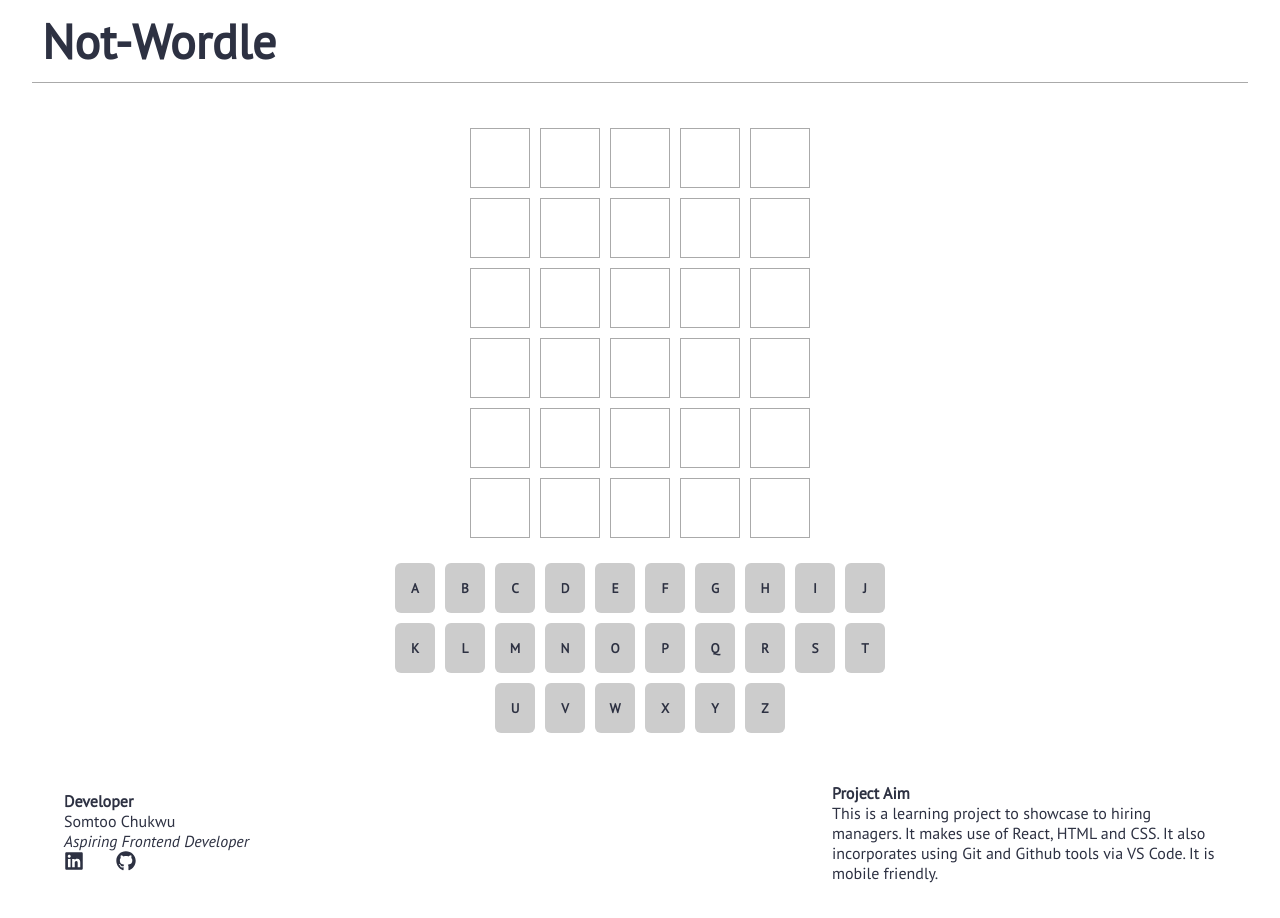
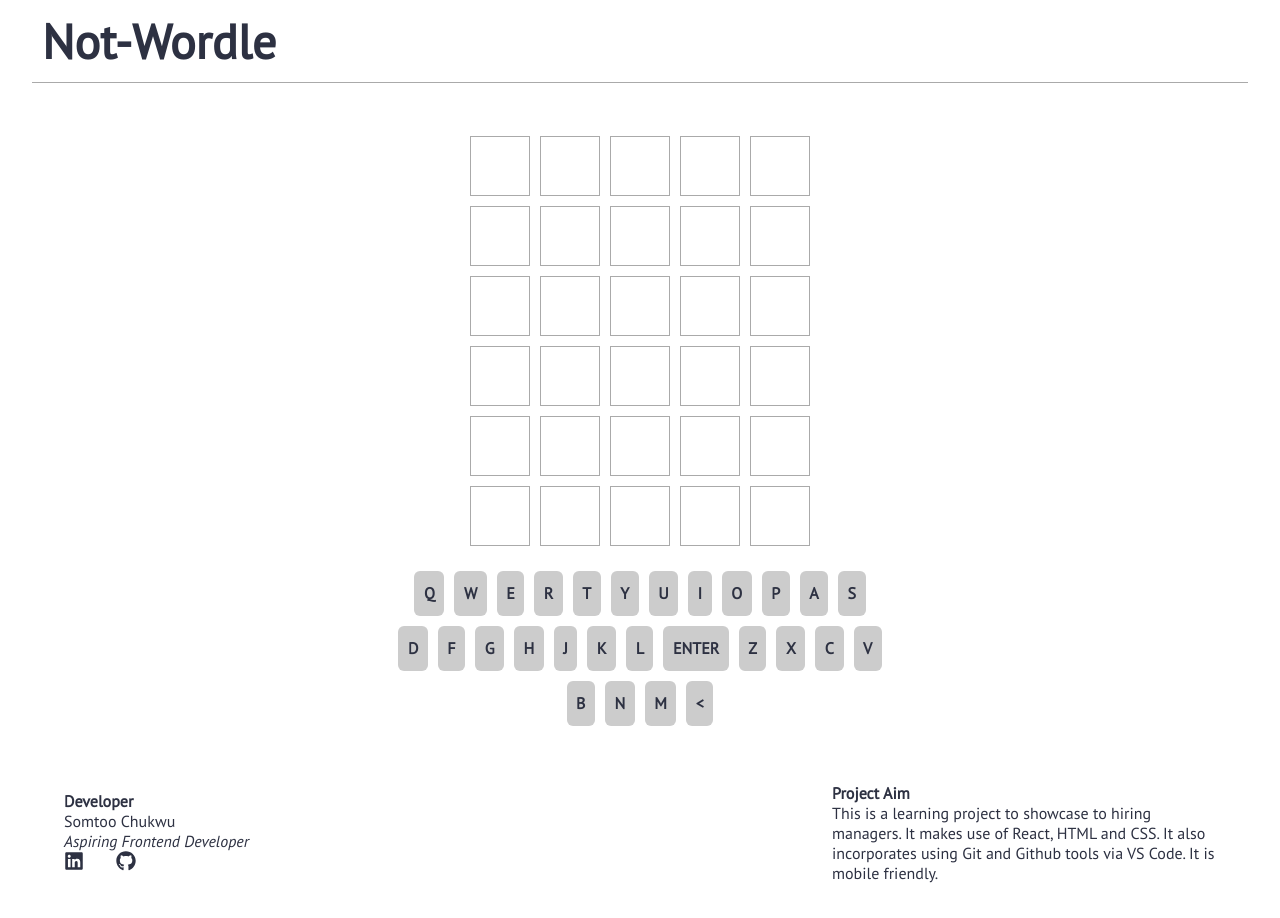
Before and after one commit to SomtooFromLaffy/Not-Wordle, a React (Create React App) app in the folder not-wordle/: page / in a window 1280 px wide. Built offline with nearby package versions, Linux system fonts and the light colour scheme.

Commit message:
Keyboard is now qwerty style

```diff
--- a/not-wordle/src/assets/keyletters.json
+++ b/not-wordle/src/assets/keyletters.json
@@ -1,30 +1,33 @@
 {
     "letters": [
+      {"key": "q"},
+      {"key": "w"},
+      {"key": "e"},
+      {"key": "r"},
+      {"key": "t"},
+      {"key": "y"},
+      {"key": "u"},
+      {"key": "i"},
+      {"key": "o"},
+      {"key": "p"},
       {"key": "a"},
-      {"key": "b"},
-      {"key": "c"},
+      {"key": "s"},
       {"key": "d"},
-      {"key": "e"},
       {"key": "f"},
       {"key": "g"},
       {"key": "h"},
-      {"key": "i"},
       {"key": "j"},
       {"key": "k"},
       {"key": "l"},
+      {"key": "Enter"},
+      {"key": "z"},
+      {"key": "x"},
+      {"key": "c"},
+      {"key": "v"},
+      {"key": "b"},
+      {"key": "n"},
       {"key": "m"},
-      {"key": "n"},
-      {"key": "o"},
-      {"key": "p"},
-      {"key": "q"},
-      {"key": "r"},
-      {"key": "s"},
-      {"key": "t"},
-      {"key": "u"},
-      {"key": "v"},
-      {"key": "w"},
-      {"key": "x"},
-      {"key": "y"},
-      {"key": "z"}
+      {"key": "<"}
+
     ]
 }
--- a/not-wordle/src/components/KeypadStyles.css
+++ b/not-wordle/src/components/KeypadStyles.css
@@ -9,16 +9,18 @@
 
 .keypad button{
     margin:5px;
-    width:40px;
-    height:50px;
+    padding: 0 9.5px;
+    /* width:29px; */
+    height:45px;
     background: #ccc;
     display: inline-block;
     border-radius: 6px;
-    line-height: 50px;
+    /* line-height: 50px; */
     text-align: center;
     text-transform: uppercase;
     font-weight: 1000;
     border: none;
+    font-size: 1em;
     /* border-color: #ccc; */
 
 }
```
